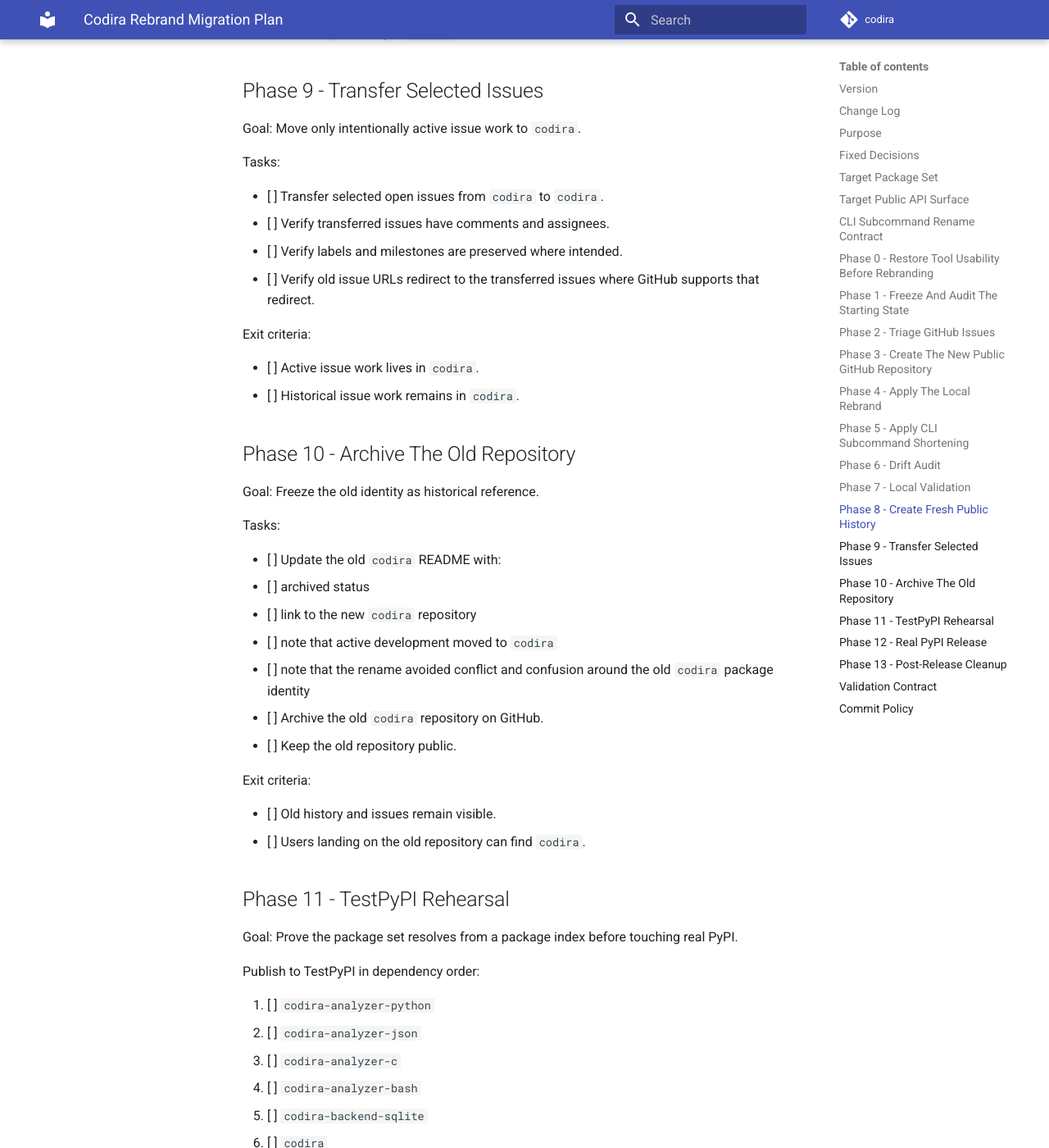
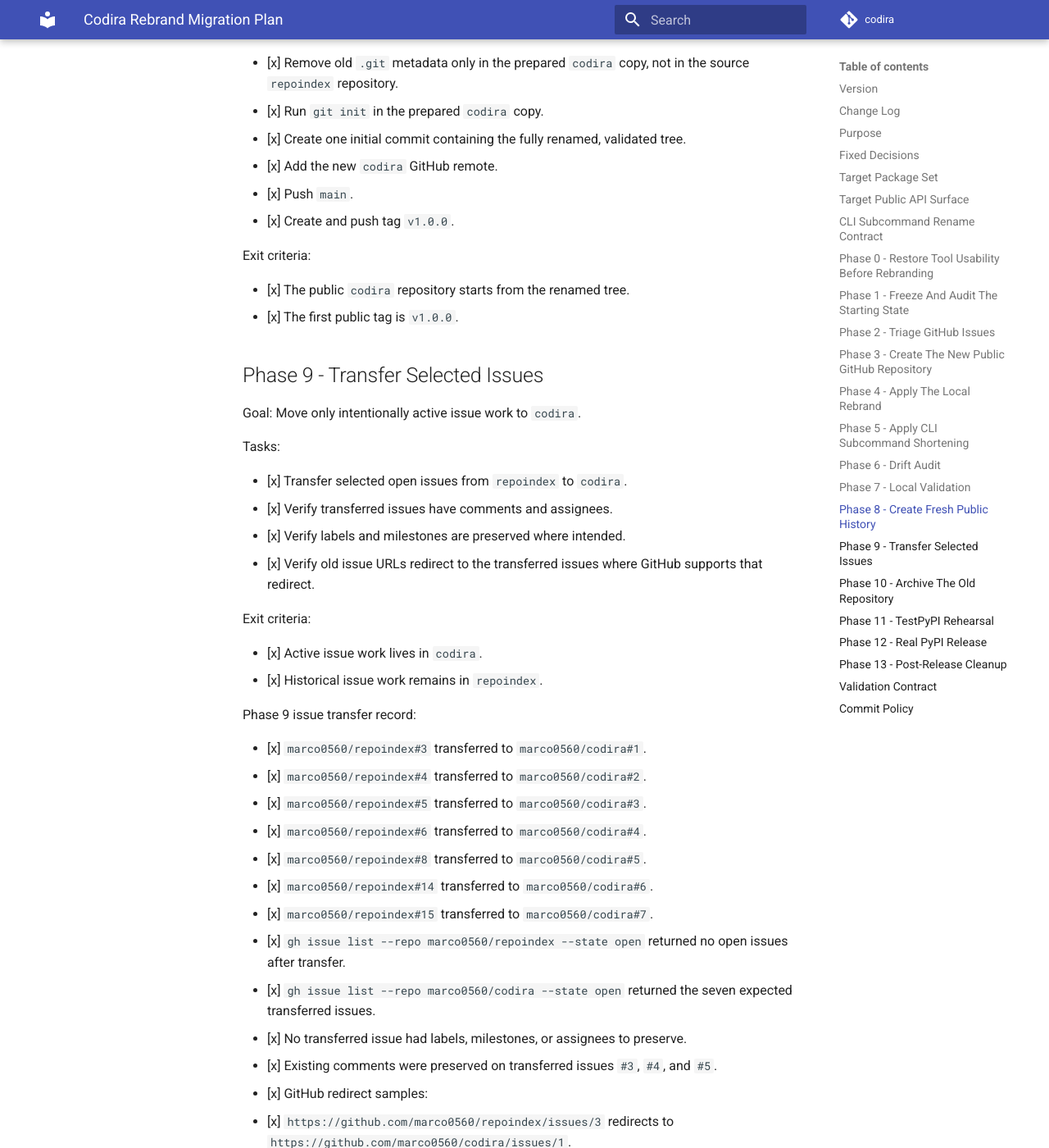
Before and after one commit to marco0560/codira, an MkDocs documentation site: the page built from docs/process/migration-plan-revised.md, in a window 1280 px wide and 1400 px high, scrolled down 13081 px. Shown: the whole window at 82% size. Built offline with MkDocs 1.6.1 and Material for MkDocs 9.7.7, drawn with Linux system fonts in a browser that asks for light colours; comment, search, counter and statistics services are not loaded; some of the changed text lies outside the part shown.

Commit message:
docs(process): sync migration ledger

```diff
--- a/docs/process/migration-plan-revised.md
+++ b/docs/process/migration-plan-revised.md
@@ -35,6 +35,16 @@ This document supersedes the root-level draft `migration-plan.md` for the
 - `0.1.8`: Complete Phase 7 local validation, including extended package and
   example checks, distribution builds, twine validation, installed-wheel
   rehearsal, and CLI/plugin discovery smoke tests.
+- `0.1.9`: Complete Phase 8 by publishing fresh `marco0560/codira` history
+  from a prepared copy and pushing tag `v1.0.0`.
+- `0.1.10`: Complete Phase 9 by transferring the selected open issues from
+  `marco0560/repoindex` to `marco0560/codira`, verifying issue metadata, and
+  confirming GitHub redirects for sampled old issue URLs.
+- `0.1.11`: Complete Phase 10 by adding the old-repository archive notice,
+  preserving public visibility, and archiving `marco0560/repoindex` on GitHub.
+- `0.1.12`: Sync the Phase 8 through Phase 10 ledger into the active
+  `codira` checkout and correct remaining ledger references where historical
+  `repoindex` package names were accidentally rewritten to `codira`.
 
 ## Purpose
 
@@ -244,8 +254,8 @@ Phase 1 audit record:
 - [x] Protected ignored runtime/generated state remains by repository policy:
   - [x] `.codira/`
   - [x] `src/codira/_version.py`
-- [x] These protected paths are intentionally still `codira` before the
-  rebrand implementation. They must become `.codira/` and
+- [x] These protected paths were intentionally still `repoindex` before the
+  rebrand implementation. They became `.codira/` and
   `src/codira/_version.py` when `scripts/clean_repo.py` is updated in
   Phase 4.
 - [x] PyPI JSON endpoint status for target names on 2026-04-11:
@@ -257,14 +267,14 @@ Phase 1 audit record:
   - [x] `codira-backend-sqlite`: 404
   - [x] `codira-bundle-official`: 404
 - [x] PyPI JSON endpoint status for old names on 2026-04-11:
-  - [x] `codira`: 200, occupied by package `codira` version `0.15.2`
+  - [x] `repoindex`: 200, occupied by package `repoindex` version `0.15.2`
     with summary `A collection-aware metadata index for git repositories`.
-  - [x] `codira-analyzer-python`: 404
-  - [x] `codira-analyzer-json`: 404
-  - [x] `codira-analyzer-c`: 404
-  - [x] `codira-analyzer-bash`: 404
-  - [x] `codira-backend-sqlite`: 404
-  - [x] `codira-bundle-official`: 404
+  - [x] `repoindex-analyzer-python`: 404
+  - [x] `repoindex-analyzer-json`: 404
+  - [x] `repoindex-analyzer-c`: 404
+  - [x] `repoindex-analyzer-bash`: 404
+  - [x] `repoindex-backend-sqlite`: 404
+  - [x] `repoindex-bundle-official`: 404
 
 ## Phase 2 - Triage GitHub Issues
 
@@ -273,23 +283,23 @@ Preserve only useful active work in the new `codira` issue tracker.
 
 Tasks:
 
-- [x] Keep the old `codira` repository public while issue triage is in
+- [x] Keep the old `repoindex` repository public while issue triage is in
   progress.
-- [x] Classify each current `codira` issue as:
+- [x] Classify each current `repoindex` issue as:
   - [x] still relevant to `codira`
   - [x] historical only
   - [x] obsolete
-- [ ] Pre-create matching labels and milestones in `codira` where preserving
+- [x] Pre-create matching labels and milestones in `codira` where preserving
   them matters.
-- [ ] Transfer only still-relevant open issues in Phase 9 after the new
+- [x] Transfer only still-relevant open issues in Phase 9 after the new
   `codira` repository exists.
 - [x] Leave closed, obsolete, and historical issues in the archived
-  `codira` repository.
+  `repoindex` repository.
 
 Exit criteria:
 
-- [ ] The new `codira` issue tracker contains only intentional active work.
-- [x] The old `codira` issue tracker remains available for history.
+- [x] The new `codira` issue tracker contains only intentional active work.
+- [x] The old `repoindex` issue tracker remains available for history.
 
 Phase 2 classification record:
 
@@ -313,6 +323,8 @@ Phase 2 classification record:
   - [x] `#12` - replaceable Python analyzer and backend
   - [x] `#13` - monorepo analyzer fallback removal
 - [x] Obsolete issues: none identified.
+- [x] No labels or milestones were present on the selected open issues, so no
+  pre-created `codira` labels or milestones were needed.
 
 ## Phase 3 - Create The New Public GitHub Repository
 
@@ -322,9 +334,9 @@ Create a clean target remote without disturbing the old repository location.
 Tasks:
 
 - [x] Create a new public GitHub repository named `codira`.
-- [x] Do not rename the old `codira` repository in place.
-- [x] Do not transfer the old `codira` repository.
-- [x] Do not create a new repository at the old `codira` location after any
+- [x] Do not rename the old `repoindex` repository in place.
+- [x] Do not transfer the old `repoindex` repository.
+- [x] Do not create a new repository at the old `repoindex` location after any
   rename or transfer operation.
 - [ ] Configure the new repository with the expected default branch, branch
   protection, Actions settings, and trusted publishing settings if used.
@@ -484,22 +496,22 @@ Exit criteria:
 ## Phase 8 - Create Fresh Public History
 
 Goal:
-Publish a clean `codira` history without old `codira` commit history.
+Publish a clean `codira` history without old `repoindex` commit history.
 
 Tasks:
 
-- [ ] Remove old `.git` metadata only in the prepared `codira` copy, not in the
-  source `codira` repository.
-- [ ] Run `git init` in the prepared `codira` copy.
-- [ ] Create one initial commit containing the fully renamed, validated tree.
-- [ ] Add the new `codira` GitHub remote.
-- [ ] Push `main`.
-- [ ] Create and push tag `v1.0.0`.
+- [x] Remove old `.git` metadata only in the prepared `codira` copy, not in the
+  source `repoindex` repository.
+- [x] Run `git init` in the prepared `codira` copy.
+- [x] Create one initial commit containing the fully renamed, validated tree.
+- [x] Add the new `codira` GitHub remote.
+- [x] Push `main`.
+- [x] Create and push tag `v1.0.0`.
 
 Exit criteria:
 
-- [ ] The public `codira` repository starts from the renamed tree.
-- [ ] The first public tag is `v1.0.0`.
+- [x] The public `codira` repository starts from the renamed tree.
+- [x] The first public tag is `v1.0.0`.
 
 ## Phase 9 - Transfer Selected Issues
 
@@ -508,16 +520,38 @@ Move only intentionally active issue work to `codira`.
 
 Tasks:
 
-- [ ] Transfer selected open issues from `codira` to `codira`.
-- [ ] Verify transferred issues have comments and assignees.
-- [ ] Verify labels and milestones are preserved where intended.
-- [ ] Verify old issue URLs redirect to the transferred issues where GitHub
+- [x] Transfer selected open issues from `repoindex` to `codira`.
+- [x] Verify transferred issues have comments and assignees.
+- [x] Verify labels and milestones are preserved where intended.
+- [x] Verify old issue URLs redirect to the transferred issues where GitHub
   supports that redirect.
 
 Exit criteria:
 
-- [ ] Active issue work lives in `codira`.
-- [ ] Historical issue work remains in `codira`.
+- [x] Active issue work lives in `codira`.
+- [x] Historical issue work remains in `repoindex`.
+
+Phase 9 issue transfer record:
+
+- [x] `marco0560/repoindex#3` transferred to `marco0560/codira#1`.
+- [x] `marco0560/repoindex#4` transferred to `marco0560/codira#2`.
+- [x] `marco0560/repoindex#5` transferred to `marco0560/codira#3`.
+- [x] `marco0560/repoindex#6` transferred to `marco0560/codira#4`.
+- [x] `marco0560/repoindex#8` transferred to `marco0560/codira#5`.
+- [x] `marco0560/repoindex#14` transferred to `marco0560/codira#6`.
+- [x] `marco0560/repoindex#15` transferred to `marco0560/codira#7`.
+- [x] `gh issue list --repo marco0560/repoindex --state open` returned no
+  open issues after transfer.
+- [x] `gh issue list --repo marco0560/codira --state open` returned the seven
+  expected transferred issues.
+- [x] No transferred issue had labels, milestones, or assignees to preserve.
+- [x] Existing comments were preserved on transferred issues `#3`, `#4`, and
+  `#5`.
+- [x] GitHub redirect samples:
+  - [x] `https://github.com/marco0560/repoindex/issues/3` redirects to
+    `https://github.com/marco0560/codira/issues/1`.
+  - [x] `https://github.com/marco0560/repoindex/issues/15` redirects to
+    `https://github.com/marco0560/codira/issues/7`.
 
 ## Phase 10 - Archive The Old Repository
 
@@ -526,19 +560,26 @@ Freeze the old identity as historical reference.
 
 Tasks:
 
-- [ ] Update the old `codira` README with:
-  - [ ] archived status
-  - [ ] link to the new `codira` repository
-  - [ ] note that active development moved to `codira`
-  - [ ] note that the rename avoided conflict and confusion around the old
-    `codira` package identity
-- [ ] Archive the old `codira` repository on GitHub.
-- [ ] Keep the old repository public.
+- [x] Update the old `repoindex` README with:
+  - [x] archived status
+  - [x] link to the new `codira` repository
+  - [x] note that active development moved to `codira`
+  - [x] note that the rename avoided conflict and confusion around the old
+    `repoindex` package identity
+- [x] Archive the old `repoindex` repository on GitHub.
+- [x] Keep the old repository public.
 
 Exit criteria:
 
-- [ ] Old history and issues remain visible.
-- [ ] Users landing on the old repository can find `codira`.
+- [x] Old history and issues remain visible.
+- [x] Users landing on the old repository can find `codira`.
+
+Phase 10 archive record:
+
+- [x] README archive notice added before the old repository was archived.
+- [x] Old repository visibility before archive: public.
+- [x] Old repository default branch before archive: `main`.
+- [x] Old repository archived status after archive: true.
 
 ## Phase 11 - TestPyPI Rehearsal
 
@@ -564,7 +605,7 @@ Fresh-environment checks:
 - [ ] `codira plugins --json`
 - [ ] `codira index --full --json`
 - [ ] `codira ctx "package metadata rename" --json`
-- [ ] Confirm no installed distribution depends on `codira`.
+- [ ] Confirm no installed distribution depends on `repoindex`.
 
 Exit criteria:
 
@@ -593,7 +634,7 @@ Tasks:
 - [ ] Verify `pip install codira-bundle-official` in a fresh environment.
 - [ ] Verify `codira --help`.
 - [ ] Verify `codira plugins --json`.
-- [ ] Verify no dependency metadata points to `codira`.
+- [ ] Verify no dependency metadata points to `repoindex`.
 
 Exit criteria:
 
```
Also changed, not shown: other parts of docs/process/migration-plan-revised.md (+1 -1 lines).
